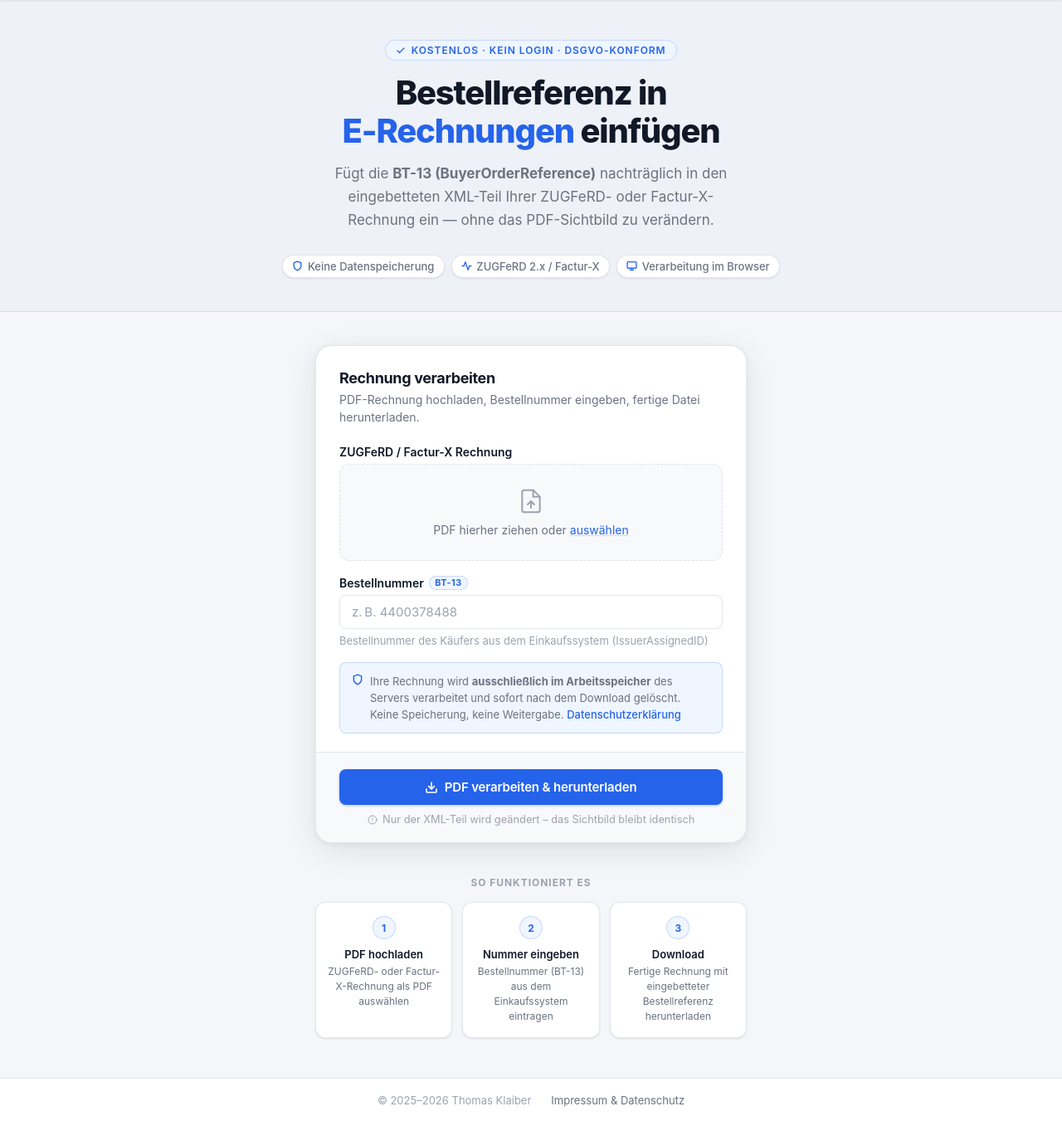
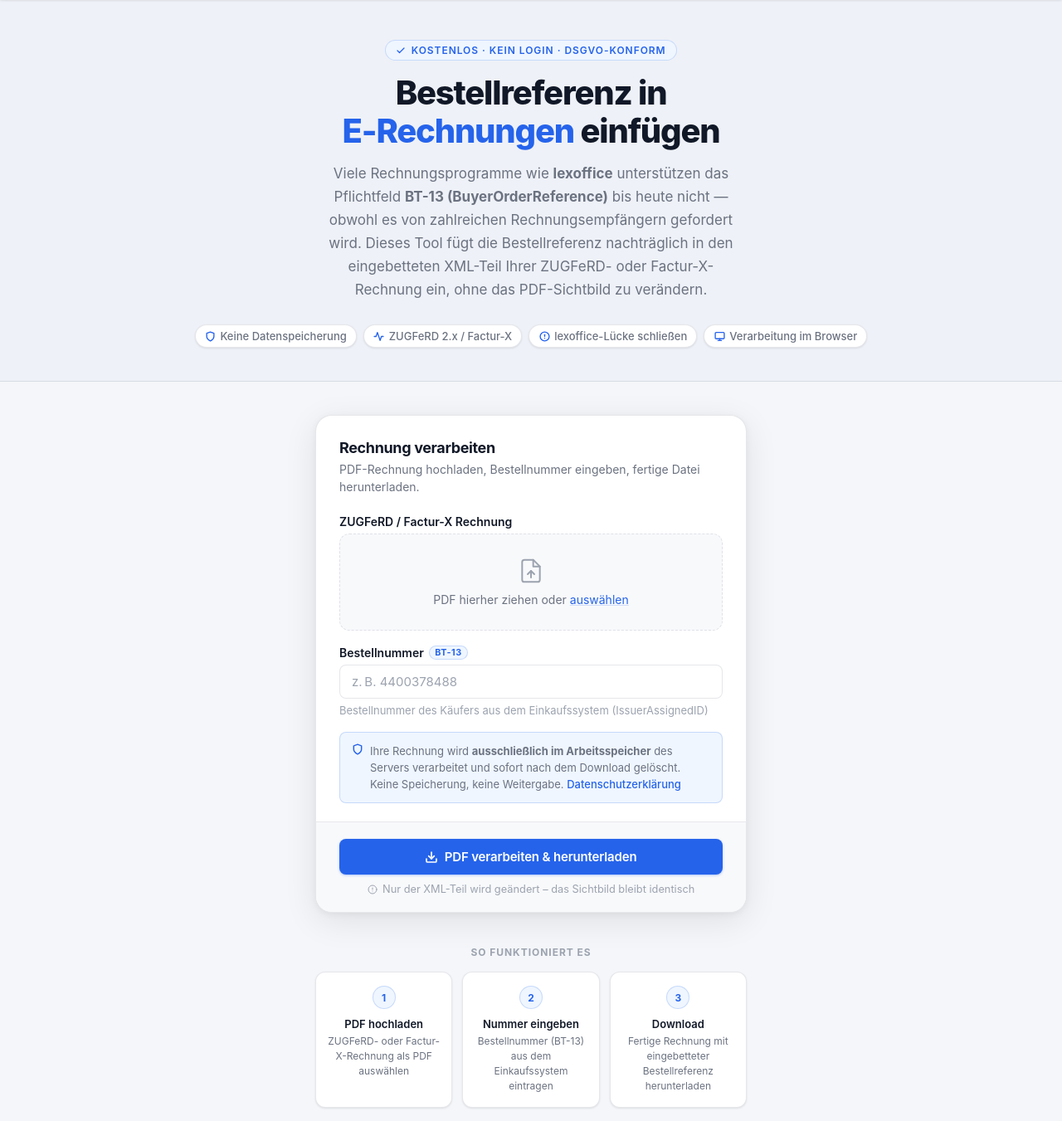
Before and after one commit to thomasklaiber/zugferd-bt13-webapp, a Flask app: page / in a window 1280 px wide. Shown: the part 56-1407 px from the top of the page at 83% size. Run offline with Flask 3, Linux system fonts and the light colour scheme.

Commit message:
seo: lexoffice/BT-13-Lücke als Kontext eingebaut
- Hero-Text: lexoffice explizit genannt als Beispiel für fehlende BT-13-Unterstützung
- Chip: 'lexoffice-Lücke schließen' als vierter Feature-Chip
- JSON-LD FAQPage: neuer Eintrag 'Warum unterstützt lexoffice BT-13 nicht?'
  mit Antwort die auch sevdesk und Billomat nennt → Long-Tail-Keywords

```diff
--- a/templates/index.html
+++ b/templates/index.html
@@ -114,6 +114,14 @@
             "acceptedAnswer": {
               "@type": "Answer",
               "text": "Nein. Die Verarbeitung erfolgt ausschließlich im Arbeitsspeicher des Servers. Es werden keine Daten gespeichert, geloggt oder weitergegeben. Der Server protokolliert keine IP-Adressen."
+            }
+          },
+          {
+            "@type": "Question",
+            "name": "Warum unterstützt lexoffice BT-13 nicht?",
+            "acceptedAnswer": {
+              "@type": "Answer",
+              "text": "Rechnungsprogramme wie lexoffice, sevdesk oder Billomat haben das Pflichtfeld BT-13 (BuyerOrderReference) bislang nicht implementiert, obwohl viele Großunternehmen und öffentliche Auftraggeber dieses Feld in eingehenden ZUGFeRD-Rechnungen verlangen. Dieses Tool schließt diese Lücke, indem es die Bestellreferenz nachträglich in das eingebettete XML einfügt, ohne die PDF-Datei visuell zu verändern."
             }
           },
           {
@@ -557,8 +565,11 @@
     Bestellreferenz in<br /><span>E-Rechnungen</span> einfügen
   </h1>
   <p class="hero-desc">
-    Fügt die <strong>BT-13 (BuyerOrderReference)</strong> nachträglich in den
-    eingebetteten XML-Teil Ihrer ZUGFeRD- oder Factur-X-Rechnung ein —
+    Viele Rechnungsprogramme wie <strong>lexoffice</strong> unterstützen das
+    Pflichtfeld <strong>BT-13 (BuyerOrderReference)</strong> bis heute nicht —
+    obwohl es von zahlreichen Rechnungsempfängern gefordert wird.
+    Dieses Tool fügt die Bestellreferenz nachträglich in den eingebetteten
+    XML-Teil Ihrer ZUGFeRD- oder Factur-X-Rechnung ein,
     ohne das PDF-Sichtbild zu verändern.
   </p>
   <div class="hero-chips">
@@ -569,6 +580,10 @@
     <span class="chip">
       <svg width="13" height="13" viewBox="0 0 24 24" fill="none" stroke="currentColor" stroke-width="2.5" stroke-linecap="round" stroke-linejoin="round" aria-hidden="true"><polyline points="22 12 18 12 15 21 9 3 6 12 2 12"/></svg>
       ZUGFeRD 2.x / Factur-X
+    </span>
+    <span class="chip">
+      <svg width="13" height="13" viewBox="0 0 24 24" fill="none" stroke="currentColor" stroke-width="2.5" stroke-linecap="round" stroke-linejoin="round" aria-hidden="true"><circle cx="12" cy="12" r="10"/><line x1="12" y1="8" x2="12" y2="12"/><line x1="12" y1="16" x2="12.01" y2="16"/></svg>
+      lexoffice-Lücke schließen
     </span>
     <span class="chip">
       <svg width="13" height="13" viewBox="0 0 24 24" fill="none" stroke="currentColor" stroke-width="2.5" stroke-linecap="round" stroke-linejoin="round" aria-hidden="true"><rect x="2" y="3" width="20" height="14" rx="2" ry="2"/><line x1="8" y1="21" x2="16" y2="21"/><line x1="12" y1="17" x2="12" y2="21"/></svg>
```
